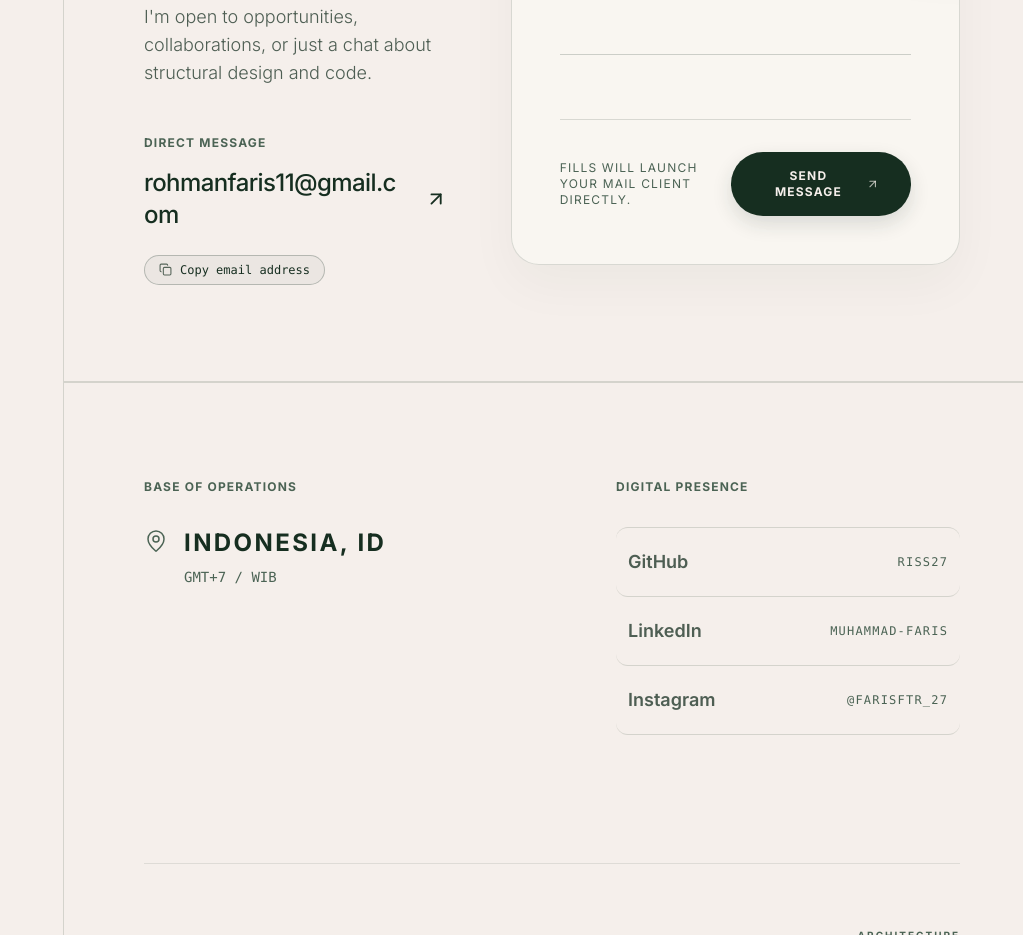
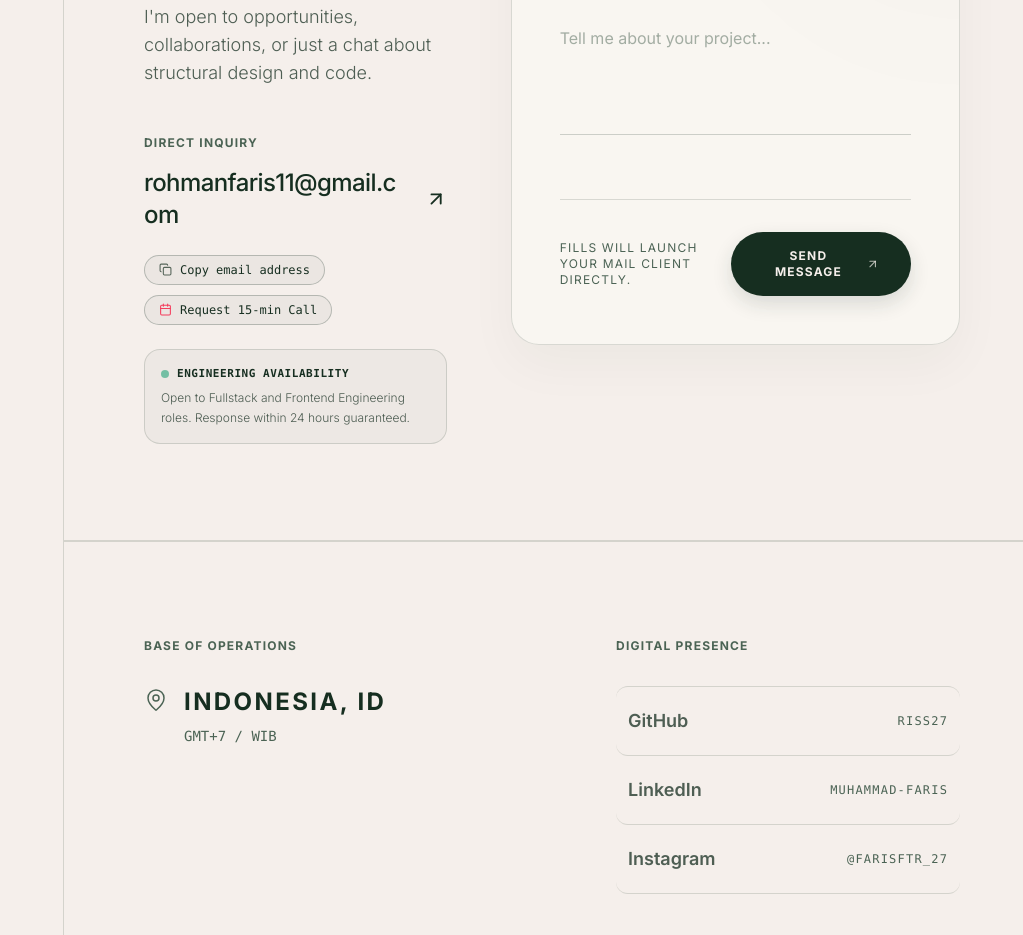
Before and after one commit to Riss27/farisdev, a Next.js app: page / in a window 1280 px wide. Shown: the part 6980-7915 px from the top of the page, without its empty margins (257-1280 px from the left). Built offline with nearby package versions, Linux system fonts and the light colour scheme.

Commit message:
feat(contact): introduce direct schedule meeting action and availability badge

```diff
--- a/src/components/Contact.jsx
+++ b/src/components/Contact.jsx
@@ -1,7 +1,7 @@
 "use client";
 
 import { useState, useRef, useEffect } from "react";
-import { ArrowUpRight, CheckCircle2, Copy, Check } from "lucide-react";
+import { ArrowUpRight, CheckCircle2, Copy, Check, Calendar } from "lucide-react";
 import FadeIn from "./FadeIn";
 import Magnetic from "./Magnetic";
 
@@ -109,8 +109,8 @@ export default function Contact() {
           </div>
 
           <FadeIn delay={0.4} direction="up">
-            <div className="flex flex-col items-start gap-4">
-              <span className="text-xs uppercase tracking-widest text-forest-muted font-bold">Direct Message</span>
+            <div className="flex flex-col items-start gap-4 mb-6">
+              <span className="text-xs uppercase tracking-widest text-forest-muted font-bold">Direct Inquiry</span>
               <a
                 href="mailto:rohmanfaris11@gmail.com"
                 className="relative inline-flex items-center gap-4 text-lg sm:text-xl md:text-2xl font-medium tracking-tight pb-2 group break-all"
@@ -120,6 +120,7 @@ export default function Contact() {
                 <ArrowUpRight size={24} className="text-forest group-hover:text-pink group-hover:-translate-y-1 group-hover:translate-x-1 transition-transform duration-300 relative z-10 hidden sm:block" aria-hidden="true" />
               </a>
 
+              <div className="flex flex-wrap items-center gap-2.5">
                 <button
                   type="button"
                   onClick={handleCopyEmail}
@@ -138,6 +139,26 @@ export default function Contact() {
                     </>
                   )}
                 </button>
+
+                <a
+                  href="mailto:rohmanfaris11@gmail.com?subject=Technical%20Interview%20/%20Introductory%20Call&body=Hi%20Faris,%0A%0AI%20would%20like%20to%20schedule%20a%20brief%20call%20regarding..."
+                  className="inline-flex items-center gap-2 px-3.5 py-1.5 rounded-full border border-forest/25 bg-forest/[0.04] hover:bg-forest/[0.12] hover:border-forest/60 hover:-translate-y-0.5 hover:shadow-sm active:translate-y-0 text-xs font-mono text-forest transition-all duration-200"
+                >
+                  <Calendar size={13} className="text-pink" aria-hidden="true" />
+                  <span>Request 15-min Call</span>
+                </a>
+              </div>
+            </div>
+
+            {/* Recruiter & Engineering Lead Availability Note */}
+            <div className="rounded-2xl border border-forest/15 bg-forest/[0.03] p-4 max-w-sm">
+              <div className="flex items-center gap-2 mb-1.5">
+                <span className="w-2 h-2 rounded-full bg-emerald-600 animate-pulse"></span>
+                <span className="text-[11px] font-mono uppercase tracking-wider text-forest font-bold">Engineering Availability</span>
+              </div>
+              <p className="text-xs text-forest/75 font-light leading-relaxed">
+                Open to Fullstack and Frontend Engineering roles. Response within 24 hours guaranteed.
+              </p>
             </div>
           </FadeIn>
 
```
Lines whose indentation alone changed are shown as unchanged.
